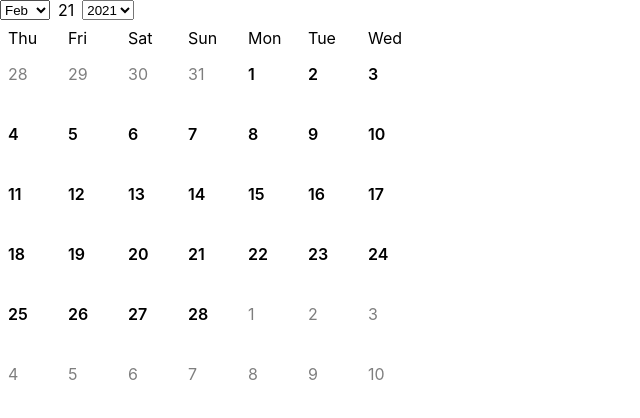
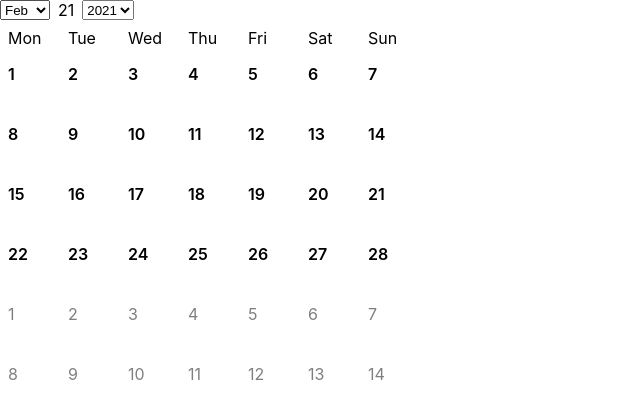
Before and after one commit to tusharf5/react-calendar, a React (Create React App) app: page / in a window 1280 px wide. Shown: the top 418 px of the page, without its empty margins (0-640 px from the left). Built offline with nearby package versions, Linux system fonts and the light colour scheme.

Commit message:
wip: remove console statements

```diff
--- a/src/App.tsx
+++ b/src/App.tsx
@@ -67,7 +67,9 @@ function getDaysInMonth(year: number, month: number) {
  * used by the Date object.
  * @param startOfTheWeek index of the day to be considered as start of the week
  */
-function getWeekDaysIndexToLabelMapForAStartOfTheWeek(startOfTheWeek = 0): Record<number, string> {
+function getWeekDaysIndexToLabelMapForAStartOfTheWeek(
+  startOfTheWeek = 0
+): Record<number, string> {
   // we break the [0,1,2,3,4,5,6] in two parts
   // [start,4,5,6] and [0,1,2] and join them with their labels
   // this is just to re-order the label in the **correct order**
@@ -209,7 +211,6 @@ function getCalendarViewMatrix(
       columnAdded = 0;
       row++;
     }
-    console.log(row, "row");
     matrix[row].push({
       date: i,
       month: getPreviousMonth(month),
@@ -235,7 +236,6 @@ function getCalendarViewMatrix(
       columnAdded = 0;
       row++;
     }
-    console.log(row, "row");
     matrix[row].push({
       date: k,
       month: month,
@@ -288,7 +288,7 @@ function getCalendarViewMatrix(
 
 function App() {
   // in view state
-  const startOfTheWeek = 4;
+  const startOfTheWeek = 1;
   const WEEK_DAYS = useMemo(() => {
     return getWeekDaysIndexToLabelMapForAStartOfTheWeek(startOfTheWeek);
   }, [startOfTheWeek]);
@@ -307,7 +307,11 @@ function App() {
     },
     [setYearInView]
   );
-  const matrix = getCalendarViewMatrix(yearInView, monthInView, startOfTheWeek);
+
+  const matrix = useMemo(() => {
+    return getCalendarViewMatrix(yearInView, monthInView, startOfTheWeek);
+  }, [yearInView, monthInView, startOfTheWeek]);
+
   return (
     <section className="App">
       <header>
@@ -338,8 +342,8 @@ function App() {
       </header>
       <main>
         <div>
-          {matrix.map((row) => (
-            <div>
+          {matrix.map((row, index) => (
+            <div key={index}>
               {row.map((cell) => (
                 <div
                   key={cell.date}
```
